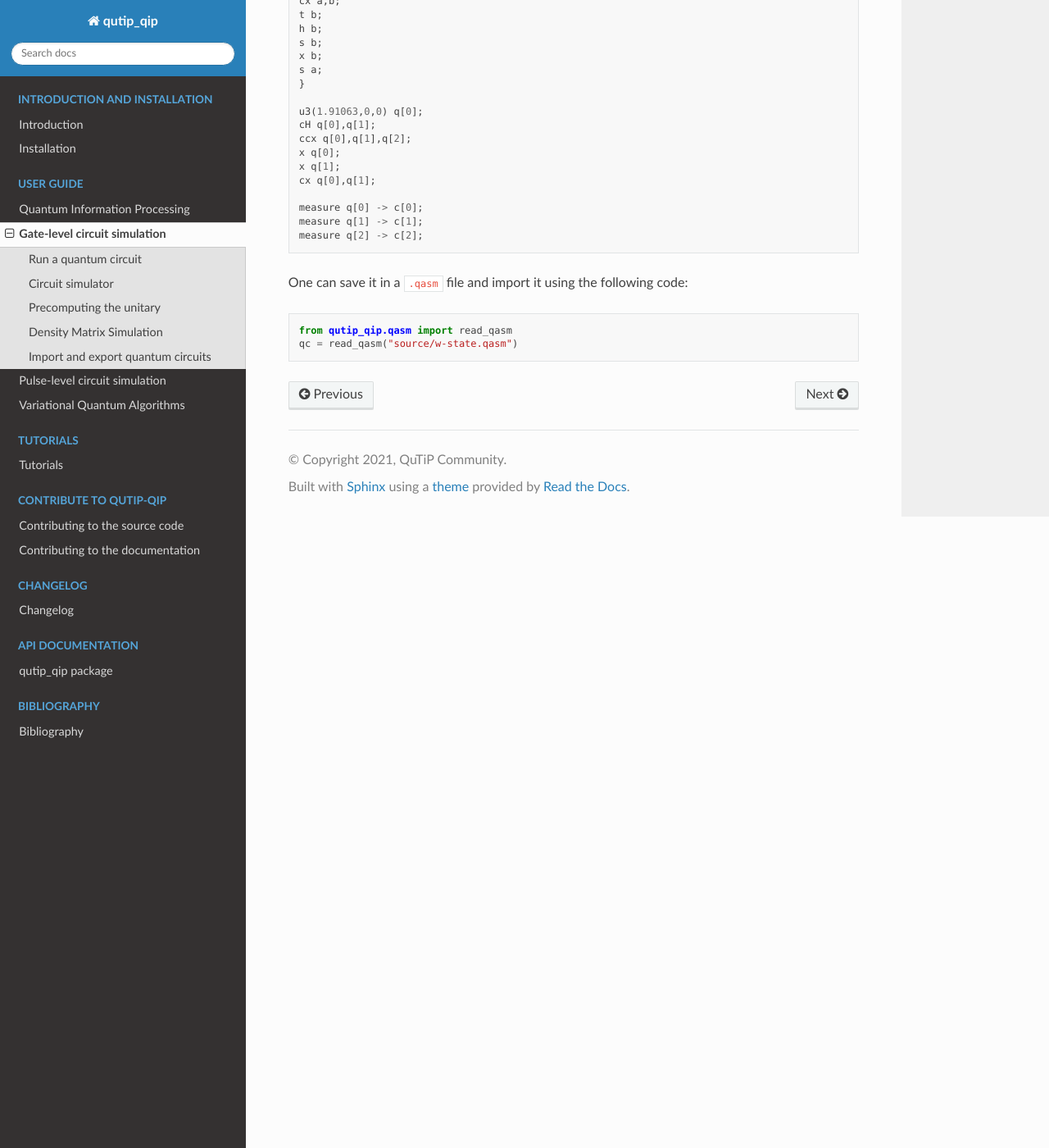
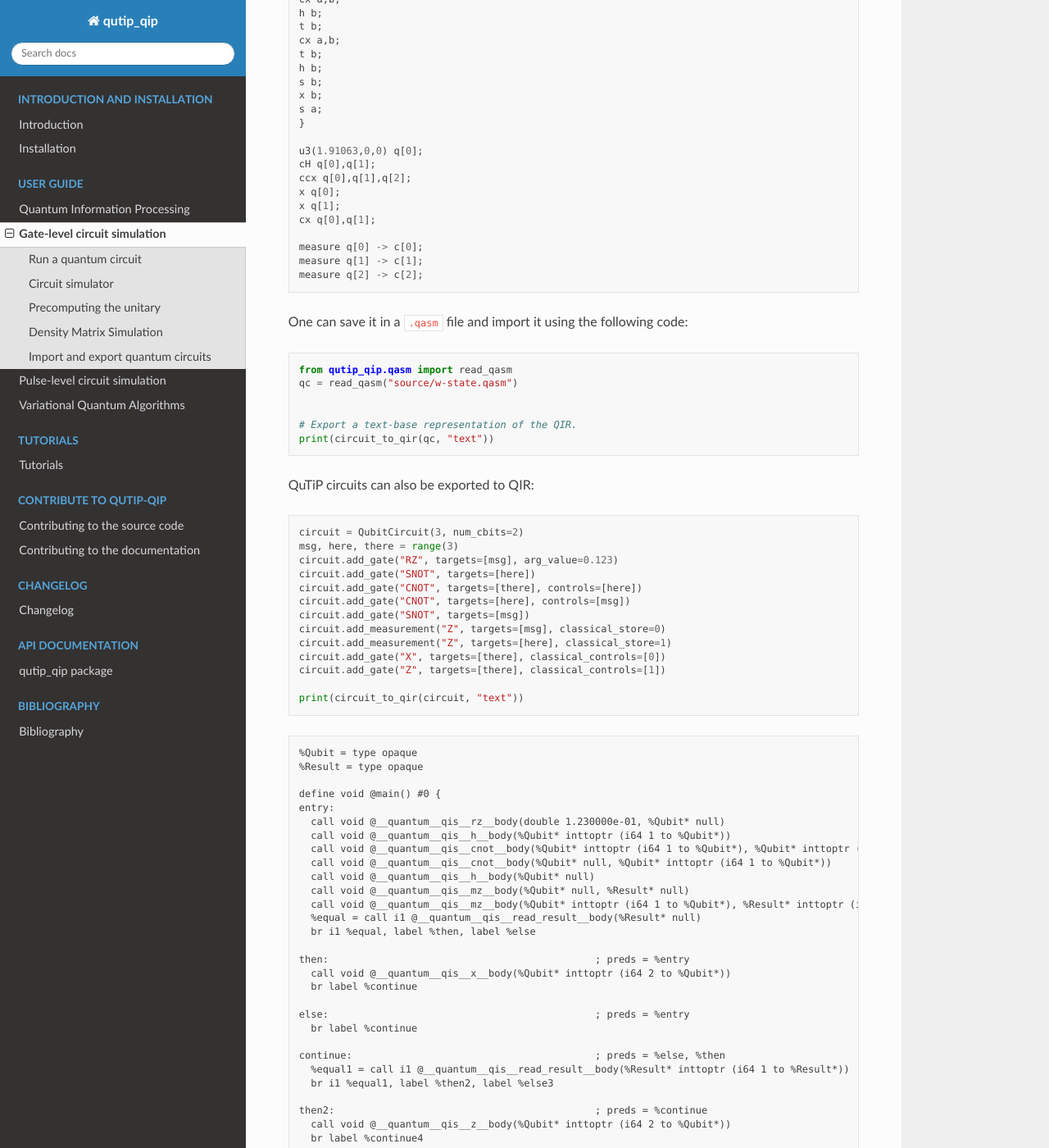
Before and after one commit to qutip/qutip-qip, a Sphinx documentation site: the page built from doc/source/qip-simulator.rst, in a window 1280 px wide and 1400 px high, scrolled down 5607 px. Shown: the whole window at 82% size. Built offline with Sphinx 7.4.7 and the Read the Docs theme 2.0.0, drawn with Linux system fonts in a browser that asks for light colours; some of the changed text lies outside the part shown.

Commit message:
Add to docs and fix issue with test.

```diff
--- a/doc/source/qip-simulator.rst
+++ b/doc/source/qip-simulator.rst
@@ -280,9 +280,9 @@ We are left with a mixed state.
 Import and export quantum circuits
 ==================================
 
-QuTiP supports importation and exportation of quantum circuit in the `OpenQASM 2 W-state <https://github.com/Qiskit/openqasm/tree/OpenQASM2.x>`_ format
-throught the function :func:`.read_qasm` and :func:`.save_qasm`.
-We demonstrate this using the w-state generation circuit.
+QuTiP supports importing and exporting quantum circuits in the `OpenQASM 2.0 <https://github.com/Qiskit/openqasm/tree/OpenQASM2.x>`_ format, as well as exporting circuits to `Quantum Intermediate Representation <https://www.qir-alliance.org/>`.
+To import from and export to OpenQASM 2.0, you can use the :func:`.read_qasm` and :func:`.save_qasm` functions, respectively.
+We demonstrate this functionality by loading a circuit for preparing the :math:`\left|W\right\rangle`-state from an OpenQASM 2.0 file.
 The following code is in OpenQASM format:
 
 .. code-block::
@@ -326,3 +326,84 @@ One can save it in a ``.qasm`` file and import it using the following code:
 
   from qutip_qip.qasm import read_qasm
   qc = read_qasm("source/w-state.qasm")
+
+
+  # Export a text-base representation of the QIR.
+  print(circuit_to_qir(qc, "text"))
+
+QuTiP circuits can also be exported to QIR:
+
+.. testcode::
+  from qutip_qip.circuit import QubitCircuit
+  from qutip_qip.qir import circuit_to_qir
+
+  circuit = QubitCircuit(3, num_cbits=2)
+  msg, here, there = range(3)
+  circuit.add_gate("RZ", targets=[msg], arg_value=0.123)
+  circuit.add_gate("SNOT", targets=[here])
+  circuit.add_gate("CNOT", targets=[there], controls=[here])
+  circuit.add_gate("CNOT", targets=[here], controls=[msg])
+  circuit.add_gate("SNOT", targets=[msg])
+  circuit.add_measurement("Z", targets=[msg], classical_store=0)
+  circuit.add_measurement("Z", targets=[here], classical_store=1)
+  circuit.add_gate("X", targets=[there], classical_controls=[0])
+  circuit.add_gate("Z", targets=[there], classical_controls=[1])
+
+  print(circuit_to_qir(circuit, "text"))
+
+.. testoutput::
+  ; ModuleID = 'qutip_circuit'
+  source_filename = "qutip_circuit"
+
+  %Qubit = type opaque
+  %Result = type opaque
+
+  define void @main() #0 {
+  entry:
+    call void @__quantum__qis__rz__body(double 1.230000e-01, %Qubit* null)
+    call void @__quantum__qis__h__body(%Qubit* inttoptr (i64 1 to %Qubit*))
+    call void @__quantum__qis__cnot__body(%Qubit* inttoptr (i64 1 to %Qubit*), %Qubit* inttoptr (i64 2 to %Qubit*))
+    call void @__quantum__qis__cnot__body(%Qubit* null, %Qubit* inttoptr (i64 1 to %Qubit*))
+    call void @__quantum__qis__h__body(%Qubit* null)
+    call void @__quantum__qis__mz__body(%Qubit* null, %Result* null)
+    call void @__quantum__qis__mz__body(%Qubit* inttoptr (i64 1 to %Qubit*), %Result* inttoptr (i64 1 to %Result*))
+    %equal = call i1 @__quantum__qis__read_result__body(%Result* null)
+    br i1 %equal, label %then, label %else
+
+  then:                                             ; preds = %entry
+    call void @__quantum__qis__x__body(%Qubit* inttoptr (i64 2 to %Qubit*))
+    br label %continue
+
+  else:                                             ; preds = %entry
+    br label %continue
+
+  continue:                                         ; preds = %else, %then
+    %equal1 = call i1 @__quantum__qis__read_result__body(%Result* inttoptr (i64 1 to %Result*))
+    br i1 %equal1, label %then2, label %else3
+
+  then2:                                            ; preds = %continue
+    call void @__quantum__qis__z__body(%Qubit* inttoptr (i64 2 to %Qubit*))
+    br label %continue4
+
+  else3:                                            ; preds = %continue
+    br label %continue4
+
+  continue4:                                        ; preds = %else3, %then2
+    ret void
+  }
+
+  declare void @__quantum__qis__rz__body(double, %Qubit*)
+
+  declare void @__quantum__qis__h__body(%Qubit*)
+
+  declare void @__quantum__qis__cnot__body(%Qubit*, %Qubit*)
+
+  declare void @__quantum__qis__mz__body(%Qubit*, %Result*)
+
+  declare i1 @__quantum__qis__read_result__body(%Result*)
+
+  declare void @__quantum__qis__x__body(%Qubit*)
+
+  declare void @__quantum__qis__z__body(%Qubit*)
+
+  attributes #0 = { "EntryPoint" "requiredQubits"="3" "requiredResults"="2" }
```
Also changed, not shown: 2 other files.
